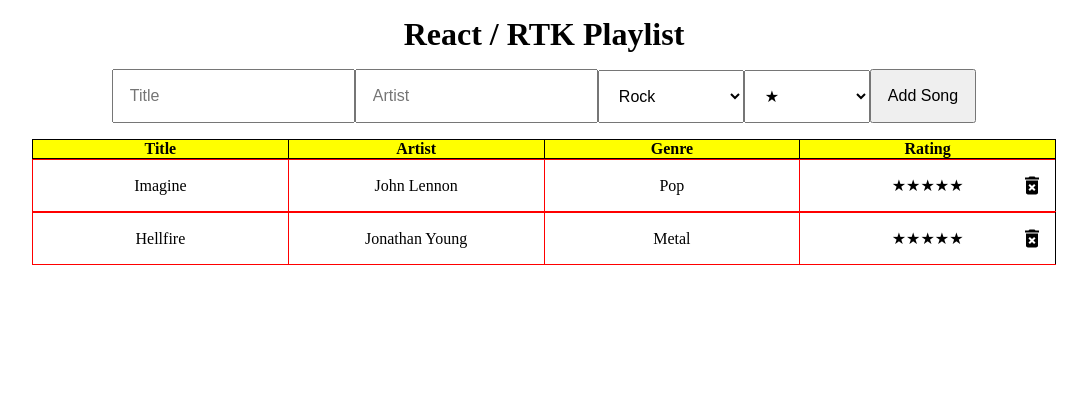
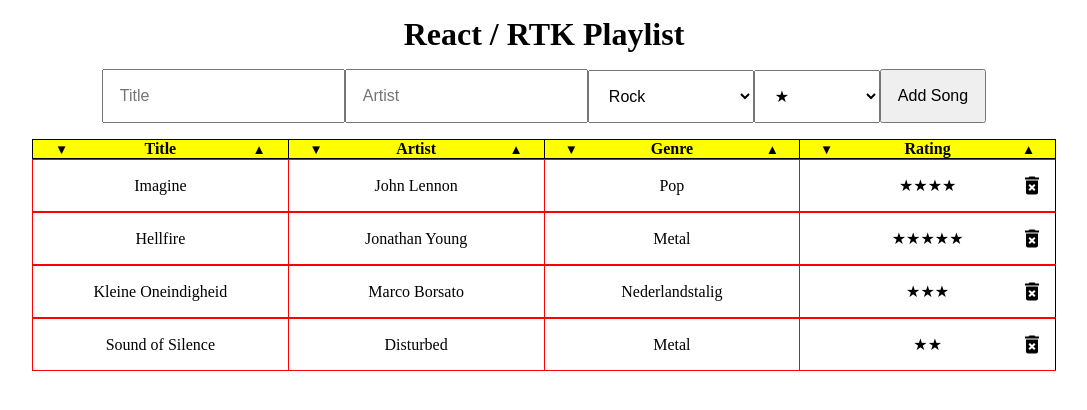
Before and after one commit to DennisSweeris/Eindopdracht_M8_React-RTK-Playlist, a React (Create React App) app: page / in a window 1280 px wide. Shown: the top 410 px of the page, without its empty margins (96-1183 px from the left). Built offline with nearby package versions, Linux system fonts and the light colour scheme.

Commit message:
Added a working sorting function for all header, TODO - Refactor

```diff
--- a/public/index.html
+++ b/public/index.html
@@ -1,10 +1,13 @@
 <!DOCTYPE html>
 <html lang="en">
   <head>
-    <meta charset="utf-8" />
+    <meta charset="UTF-8" />
     <meta name="viewport" content="width=device-width, initial-scale=1" />
     <meta name="description" content="Web site created using create-react-app" />
-
+    <link
+      rel="stylesheet"
+      href="https://cdnjs.cloudflare.com/ajax/libs/font-awesome/5.15.3/css/all.min.css"
+    />
     <title>React / Redux Playlist</title>
   </head>
   <body>
--- a/src/App.css
+++ b/src/App.css
@@ -1,7 +1,18 @@
+@charset "UTF-8";
 * {
   padding: 0;
   margin: 0;
   box-sizing: border-box;
+}
+
+body::-webkit-scrollbar {
+  width: 2.25rem;
+}
+body::-webkit-scrollbar-track {
+  background: black;
+}
+body::-webkit-scrollbar-thumb {
+  background: purple;
 }
 
 h1 {
@@ -35,6 +46,30 @@ table {
   background-color: red;
   padding: 0.5rem;
   width: 100%;
+}
+.table-header th span {
+  padding: 0 2rem;
+}
+.table-header th div {
+  display: flex;
+  justify-content: space-around;
+  align-items: center;
+}
+.table-header th div button {
+  border: none;
+  outline: none;
+}
+.table-header th div > :nth-child(1) {
+  background: none;
+}
+.table-header th div > :nth-child(1)::before {
+  content: "▼";
+}
+.table-header th div > :nth-child(3) {
+  background: none;
+}
+.table-header th div > :nth-child(3)::after {
+  content: "▲";
 }
 
 .table-list {
--- a/src/App.js
+++ b/src/App.js
@@ -1,6 +1,7 @@
 import React from "react";
 import Playlist from "./features/playlist/Playlist";
 // import Counter from "./features/counter/Counter";
+
 import "./App.css";
 
 function App() {
--- a/src/App.scss
+++ b/src/App.scss
@@ -2,6 +2,17 @@
   padding: 0;
   margin: 0;
   box-sizing: border-box;
+}
+
+// Scrollbar
+body::-webkit-scrollbar {
+  width: 2.25rem;
+  &-track {
+    background: black;
+  }
+  &-thumb {
+    background: purple;
+  }
 }
 
 h1 {
@@ -32,6 +43,31 @@ table {
       background-color: red;
       padding: 0.5rem;
       width: 100%;
+    }
+    & span {
+      padding: 0 2rem;
+    }
+
+    & div {
+      display: flex;
+      justify-content: space-around;
+      align-items: center;
+      & button {
+        border: none;
+        outline: none;
+      }
+      & > :nth-child(1) {
+        background: none;
+        &::before {
+          content: "\25BC";
+        }
+      }
+      & > :nth-child(3) {
+        background: none;
+        &::after {
+          content: "\25B2";
+        }
+      }
     }
   }
 }
--- a/src/features/playlist/Playlist.js
+++ b/src/features/playlist/Playlist.js
@@ -11,10 +11,11 @@ import {
   sortSongsByArtist,
   sortSongsByGenre,
   sortSongsByRating,
+  sortSongsBy,
 } from "./playlistSlice";
 import { MdDeleteForever } from "react-icons/md";
 
-document.addEventListener("click", e => console.log(e.target)); // DOM HELPER
+// document.addEventListener("click", e => console.log(e.target)); // DOM HELPER
 function Playlist() {
   const dispatch = useDispatch();
   const { songs } = useSelector(state => state);
@@ -22,15 +23,18 @@ function Playlist() {
   const [newArtist, setNewArtist] = useState("Unknown");
   const [newGenre, setNewGenre] = useState("Rock");
   const [newRating, setNewRating] = useState("★");
-  // console.log(songs);
 
   const [currentTitle, setCurrentTitle] = useState("");
-  const [currentArtist, setCurrentArtist] = useState();
-  const [currentGenre, setCurrentGenre] = useState();
-  const [currentRating, setCurrentRating] = useState();
+  const [currentArtist, setCurrentArtist] = useState("");
+  const [currentGenre, setCurrentGenre] = useState("");
+  const [currentRating, setCurrentRating] = useState("");
+
+  // const [sortConfig, setSortConfig] = useState(null);
+  // const [sortedField, setSortedField] = useState(null);
+
   const addNewSong = e => {
     e.preventDefault();
-    const [title, artist] = e.target;
+    const [title, artist, genre, rating] = e.target;
     const addedSong = {
       title: newTitle,
       artist: newArtist,
@@ -68,7 +72,7 @@ function Playlist() {
   };
 
   const update = i => {
-    dispatch(updateSong(currentTitle, currentArtist, i));
+    dispatch(updateSong(currentTitle, currentArtist, currentGenre, currentRating, i));
     // setCurrentTitle("");
     // setCurrentArtist("");
     // setCurrentGenre();
@@ -76,7 +80,20 @@ function Playlist() {
   };
 
   const sort = e => {
-    // dispatch(sortSongsByTitle(songs));
+    if (e.target.parentNode.innerText === "Title") {
+      dispatch(sortSongsByTitle(e.target.value));
+    }
+    if (e.target.parentNode.innerText === "Artist") {
+      dispatch(sortSongsByArtist(e.target.value));
+    }
+    if (e.target.parentNode.innerText === "Genre") {
+      console.log("GENRE");
+      console.log(e.target.value);
+      dispatch(sortSongsByGenre(e.target.value));
+    }
+    if (e.target.parentNode.innerText === "Rating") {
+      dispatch(sortSongsByRating(e.target.value));
+    }
   };
 
   return (
@@ -87,18 +104,10 @@ function Playlist() {
           <tbody>
             <tr>
               <td>
-                <input
-                  type="text"
-                  placeholder="Title"
-                  onChange={e => setNewTitle(e.target.value)}
-                />
+                <input type="text" placeholder="Title" onChange={e => setNewTitle(e.target.value)} />
               </td>
               <td>
-                <input
-                  type="text"
-                  placeholder="Artist"
-                  onChange={e => setNewArtist(e.target.value)}
-                />
+                <input type="text" placeholder="Artist" onChange={e => setNewArtist(e.target.value)} />
               </td>
               <td>
                 <select className="genre" onChange={e => setNewGenre(e.target.value)}>
@@ -106,6 +115,8 @@ function Playlist() {
                   <option value="Reggae">Reggae</option>
                   <option value="Klassiek">Klassiek</option>
                   <option value="Hiphop">Hip/Hop/Rap</option>
+                  <option value="Metal">Metal</option>
+                  <option value="Nederlandstalig">Nederlandstalig</option>
                 </select>
               </td>
               <td>
@@ -127,10 +138,35 @@ function Playlist() {
       <table className="table-header">
         <thead>
           <tr>
-            <th onClick={() => dispatch(sortSongsByTitle(songs))}>Title</th>
-            <th onClick={() => dispatch(sortSongsByArtist(songs))}>Artist</th>
-            <th onClick={() => dispatch(sortSongsByGenre(songs))}>Genre</th>
-            <th onClick={() => dispatch(sortSongsByRating(songs))}>Rating</th>
+            <th>
+              <div>
+                <button className="header-btn-left" onClick={e => sort(e)} value="ascending"></button>
+                <span>Title</span>
+                <button className="header-btn-right" onClick={e => sort(e)} value="descending"></button>
+              </div>
+            </th>
+            <th>
+              <div>
+                <button className="header-btn-left" onClick={e => sort(e)} value="ascending"></button>
+                <span>Artist</span>
+                <button className="header-btn-right" onClick={e => sort(e)} value="descending"></button>
+              </div>
+            </th>
+
+            <th>
+              <div>
+                <button className="header-btn-left" onClick={e => sort(e)} value="ascending"></button>
+                <span>Genre</span>
+                <button className="header-btn-right" onClick={e => sort(e)} value="descending"></button>
+              </div>
+            </th>
+            <th>
+              <div>
+                <button className="header-btn-left" onClick={e => sort(e)} value="ascending"></button>
+                <span>Rating</span>
+                <button className="header-btn-right" onClick={e => sort(e)} value="descending"></button>
+              </div>
+            </th>
           </tr>
         </thead>
       </table>
--- a/src/features/playlist/playlistSlice.js
+++ b/src/features/playlist/playlistSlice.js
@@ -1,23 +1,26 @@
 import { createSlice } from "@reduxjs/toolkit";
 import { current } from "@reduxjs/toolkit";
 
+const songsArray = [
+  { title: "Imagine", artist: "John Lennon", genre: "Pop", rating: "★★★★", editing: false },
+  { title: "Hellfire", artist: "Jonathan Young", genre: "Metal", rating: "★★★★★", editing: false },
+  {
+    title: "Kleine Oneindigheid",
+    artist: "Marco Borsato",
+    genre: "Nederlandstalig",
+    rating: "★★★",
+    editing: false,
+  },
+  { title: "Sound of Silence", artist: "Disturbed", genre: "Metal", rating: "★★", editing: false },
+];
+
 const playlistSlice = createSlice({
   name: "songs",
-  initialState: [
-    { title: "Imagine", artist: "John Lennon", genre: "Pop", rating: "★★★★★", editing: false },
-    {
-      title: "Hellfire",
-      artist: "Jonathan Young",
-      genre: "Metal",
-      rating: "★★★★★",
-      editing: false,
-    },
-  ],
+  initialState: songsArray,
 
   reducers: {
     addSong: (state, action) => {
       state.push(action.payload);
-      console.log(current(state));
     },
 
     removeSong: (state, action) => {
@@ -45,33 +48,36 @@ const playlistSlice = createSlice({
       const song = state[action.payload];
       song.editing = false;
     },
-    sortSongsByTitle: state => {
-      state.sort().reverse((a, b) => {
-        if (a.title.toLowerCase() < b.title.toLowerCase()) return -1;
-        if (a.title.toLowerCase() > b.title.toLowerCase()) return 1;
-        return 0;
-      });
+
+    // console.log(current(state)); // Logs current state - readable
+    // console.log(action); // Logs current action
+    // TODO - Figure out how to refactor into a single dynamic function
+    sortSongsByTitle: (state, action) => {
+      console.log(action);
+      action.payload === "ascending"
+        ? state.sort((a, b) => a.title.localeCompare(b.title))
+        : state.sort((b, a) => a.title.localeCompare(b.title));
+      return state;
     },
-    sortSongsByArtist: state => {
-      state.sort().reverse((a, b) => {
-        if (a.artist.toLowerCase() < b.artist.toLowerCase()) return -1;
-        if (a.artist.toLowerCase() > b.artist.toLowerCase()) return 1;
-        return 0;
-      });
+
+    sortSongsByArtist: (state, action) => {
+      action.payload === "ascending"
+        ? state.sort((a, b) => a.artist.localeCompare(b.artist))
+        : state.sort((b, a) => a.artist.localeCompare(b.artist));
+      return state;
     },
-    sortSongsByGenre: state => {
-      state.sort().reverse((a, b) => {
-        if (a.genre.toLowerCase() < b.genre.toLowerCase()) return -1;
-        if (a.genre.toLowerCase() > b.genre.toLowerCase()) return 1;
-        return 0;
-      });
+
+    sortSongsByGenre: (state, action) => {
+      action.payload === "ascending"
+        ? state.sort((a, b) => a.genre.localeCompare(b.genre))
+        : state.sort((b, a) => a.genre.localeCompare(b.genre));
+      return state;
     },
-    sortSongsByRating: state => {
-      state.sort().reverse((a, b) => {
-        if (a.rating.toLowerCase() < b.rating.toLowerCase()) return -1;
-        if (a.rating.toLowerCase() > b.rating.toLowerCase()) return 1;
-        return 0;
-      });
+    sortSongsByRating: (state, action) => {
+      action.payload === "ascending"
+        ? state.sort((a, b) => a.rating.localeCompare(b.rating))
+        : state.sort((b, a) => a.rating.localeCompare(b.rating));
+      return state;
     },
   },
 });
@@ -85,5 +91,6 @@ export const {
   sortSongsByArtist,
   sortSongsByGenre,
   sortSongsByRating,
+  sortSongsBy,
 } = playlistSlice.actions;
 export default playlistSlice.reducer;
```
Also changed, not shown: src/features/playlist/songsArray.js (+7 -5 lines), 1 other file (tests, documents, lock files or other folders).
